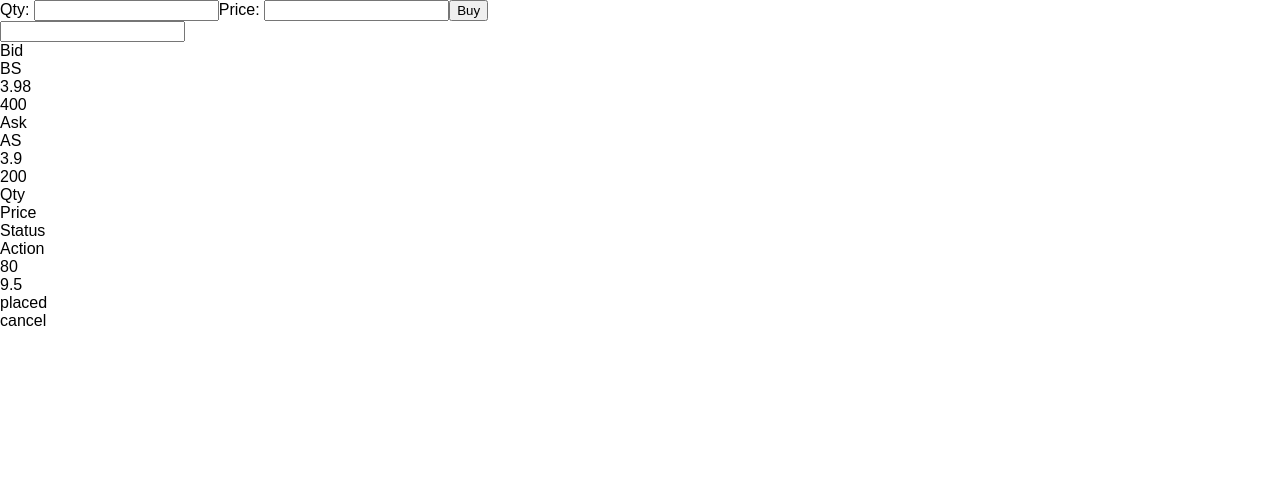
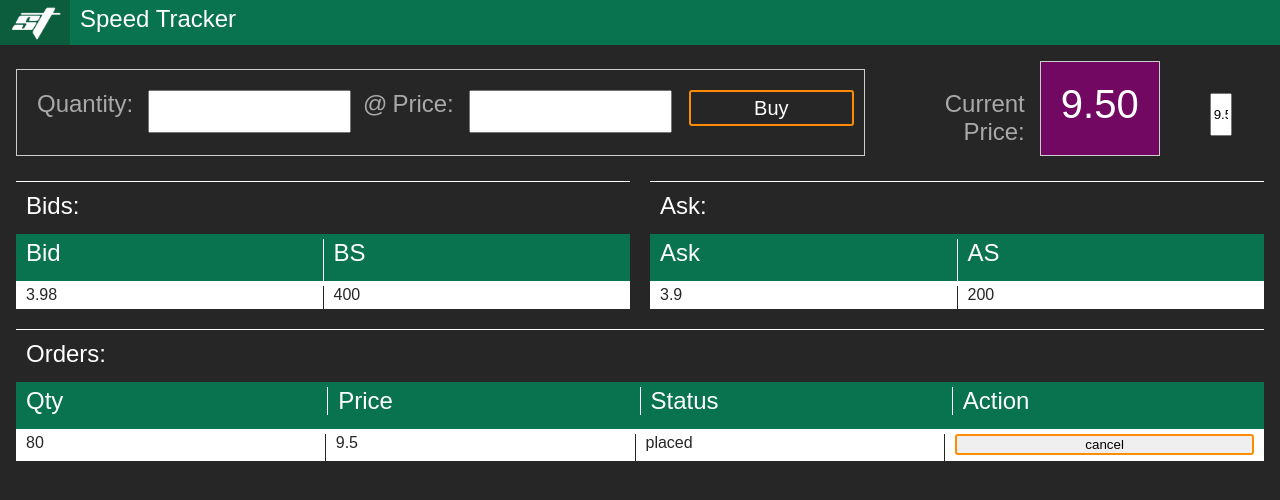
Before and after one commit to alwasa0b/speed-trading, a React (Create React App) app: page / in a window 1280 px wide. Shown: the top 500 px of the page. Built offline with nearby package versions, Linux system fonts and the light colour scheme.

Commit message:
Updated CSS throughout, WIP

```diff
--- a/package.json
+++ b/package.json
@@ -3,6 +3,7 @@
   "version": "0.1.0",
   "private": true,
   "dependencies": {
+    "eslint": "^4.18.2",
     "react": "^16.2.0",
     "react-dom": "^16.2.0",
     "react-redux": "^5.0.7",
--- a/public/index.html
+++ b/public/index.html
@@ -10,6 +10,7 @@
     -->
     <link rel="manifest" href="%PUBLIC_URL%/manifest.json">
     <link rel="shortcut icon" href="%PUBLIC_URL%/favicon.ico">
+    <link href="https://fonts.googleapis.com/css?family=Roboto" rel="stylesheet">
     <!--
       Notice the use of %PUBLIC_URL% in the tags above.
       It will be replaced with the URL of the `public` folder during the build.
--- a/src/App.css
+++ b/src/App.css
@@ -1,28 +1,354 @@
-.App {
-  text-align: center;
+/* app parts */
+
+.st-app-header {
+  background-color: #08734E;
+  height: 45px;
+  color: white;
+  display: flex;
 }
 
-.App-logo {
-  animation: App-logo-spin infinite 20s linear;
-  height: 80px;
+.st-app-title {
+  font-size: 1.5em;
+  font-family: 'Roboto-thin', sans-serif;
+  flex: 1;
+  margin-left: 10px;
+  margin-top: 5px;
 }
 
-.App-header {
-  background-color: #222;
-  height: 150px;
+.st-app-logo {
+  width: 70px;
+  height: 100%;
+  background-color: #0c5c3e;
+}
+
+.st-app-logo img {
+  height: 80%;
+  padding-top: 6px;
+  margin-left: 10px;
+}
+
+.st-app-main {
+  padding: 1em;
+  background-color: #262626;
+  color: darkgrey;
+  height: 100vh;
+}
+
+.st-level1-wrapper {
+  display: flex;
+  flex-direction: row;
+}
+
+/* order action section */
+
+.order-action-wrapper {
+  display: flex;
+  align-content: stretch;
+  align-items: stretch;
+  margin-top: 0.5em;
+  border: 0.15px solid #CCCCCC;
   padding: 20px;
+}
+
+.st-label-div {
+
+  margin-right: 15px;
+  flex: 0.05;
+  font-size: 1.5em;
+  font-family: 'Roboto-thin', sans-serif;
+  text-align: right;
+}
+
+.st-text-div {
+  margin-left: 5px;
+  margin-right: 5px;
+  font-size: 1.5em;
+  font-family: 'Roboto-thin', sans-serif;
+  text-align: right;
+}
+
+.st-input-div {
+  margin-right: 15px;
+  flex: 0.40;
+}
+
+.st-input-div input {
+  margin-right: 10px;
+  width: 100%;
+  height: 2.75em;
+}
+
+.st-btn-div {
+  height: 2.25em;
+  flex: 0.25;
+}
+
+.st-btn-div button {
+  height: 100%;
+  width: 100%;
+  font-size: 1.25em;
+  font-family: 'Roboto-light', sans-serif;
+  border-radius: 3px;
+  margin-left: 10px;
+  margin-right: 15px;
+  cursor: pointer;
+  min-width: 140px;
+  border: 2px solid #FF8C00;
+  background:transparent;
   color: white;
 }
 
-.App-title {
-  font-size: 1.5em;
+.st-btn-div button:hover {
+  background-color: #ffae4c;
+  color: #262626;
 }
 
-.App-intro {
-  font-size: large;
+/* orders section */
+
+.st-orders-section-wrapper {
+  width: 100%;
+  margin-top: 20px;
 }
 
-@keyframes App-logo-spin {
-  from { transform: rotate(0deg); }
-  to { transform: rotate(360deg); }
+.st-section-title {
+  height: 1.75em;
+  margin-top: 5px;
+  font-size: 1.5em;
+  font-family: 'Roboto-thin', sans-serif;
+  padding-left: 10px;
+  padding-top: 10px;
+  color: #FFFFFF;
+  border-top: 1px solid #FFFFFF;
 }
+
+.st-orders-header-row {
+  display: flex;
+  flex-direction: row;
+  width: 100%;
+  background-color: #08734E;
+}
+.st-orders-header-row div {
+  flex: 1;
+  height: 1.75em;
+  margin-top: 5px;
+  font-size: 1.5em;
+  font-family: 'Roboto-thin', sans-serif;
+  padding-left: 10px;
+  color: #FFFFFF;
+}
+
+.st-orders-header-row div:not(:first-child)  {
+  border-left: 1px solid #FFFFFF;
+  height: 90%;
+}
+
+.st-orders {
+  width: 100%;
+  background-color: #FFFFFF;
+  overflow-y: auto;
+}
+
+.orders-row {
+  width: 100%;
+  display: flex;
+  height: 2em;
+}
+
+.orders-row div {
+  flex: 1;
+  color: #262626;
+  margin-top: 5px;
+  padding-left: 10px;
+  height: 100%;
+}
+
+.orders-row div:not(:first-child)  {
+  border-left: 1px solid #262626;
+  height: 90%;
+}
+
+/* orders table action button */
+.st-action-column {
+  padding-right: 10px;
+}
+.st-action-column button {
+  border-radius: 3px;
+  cursor: pointer;
+  border: 2px solid #FF8C00;
+  width: 100%;
+}
+
+.st-action-column button:hover {
+  background-color: #ffae4c;
+}
+
+/* level 2 section */
+
+.st-level2-wrapper {
+  width: 100%;
+  display: flex;
+  margin-top: 20px;
+}
+
+/* bid section */
+
+.st-bid-wrapper {
+  display: flex;
+  flex-direction: column;
+  width: 100%;
+  flex: 0.5;
+  margin-right: 10px;
+}
+
+.st-bid-header-row {
+  display: flex;
+  flex-direction: row;
+  width: 100%;
+  background-color: #08734E;
+}
+
+.st-bid-header-row div {
+  flex: 1;
+  height: 1.75em;
+  margin-top: 5px;
+  font-size: 1.5em;
+  font-family: 'Roboto-thin', sans-serif;
+  padding-left: 10px;
+  color: #FFFFFF;
+}
+
+.st-bid-header-row div:not(:first-child)  {
+  border-left: 1px solid #FFFFFF;
+  height: 90%;
+}
+
+.st-bids {
+  width: 100%;
+  background-color: #FFFFFF;
+  overflow-y: auto;
+}
+
+.st-bid-row {
+  width: 100%;
+  display: flex;
+  height: 1.75em;
+}
+
+.st-bid-row div {
+  flex: 1;
+  color: #262626;
+  margin-top: 5px;
+  padding-left: 10px;
+}
+
+.st-bid-row div:not(:first-child)  {
+  border-left: 1px solid #262626;
+  height: 90%;
+}
+
+/* ask section */
+
+.st-ask-wrapper {
+  display: flex;
+  flex-direction: column;
+  width: 100%;
+  flex: 0.5;
+  margin-left: 10px;
+}
+.st-ask-header-row {
+  display: flex;
+  flex-direction: row;
+  width: 100%;
+  background-color: #08734E;
+}
+
+.st-ask-header-row div {
+  flex: 1;
+  height: 1.75em;
+  margin-top: 5px;
+  font-size: 1.5em;
+  font-family: 'Roboto-thin', sans-serif;
+  padding-left: 10px;
+  color: #FFFFFF;
+}
+
+.st-ask-header-row div:not(:first-child)  {
+  border-left: 1px solid #FFFFFF;
+  height: 90%;
+}
+
+.st-asks {
+  width: 100%;
+  background-color: #FFFFFF;
+  overflow-y: auto;
+}
+
+.st-ask-row {
+  width: 100%;
+  display: flex;
+  height: 1.75em;
+}
+
+.st-ask-row div {
+  flex: 1;
+  color: #262626;
+  margin-top: 5px;
+  padding-left: 10px;
+}
+
+.st-ask-row div:not(:first-child)  {
+  border-left: 1px solid #262626;
+  height: 90%;
+}
+
+/* ticker section */
+
+.st-ticker-wrapper {
+  display: flex;
+  align-content: stretch;
+  align-items: stretch;
+
+  padding-left: 20px;
+  padding-right: 20px;
+  flex: 1;
+}
+
+.st-ticker-price {
+  display: flex;
+  align-content: stretch;
+  align-items: stretch;
+  flex: 1;
+  margin-right: 30px;
+}
+
+.st-ticker-price-label {
+  margin-right: 15px;
+  margin-top: 1.2em;
+  flex: 0.05;
+  font-size: 1.5em;
+  font-family: 'Roboto-thin', sans-serif;
+  text-align: right;
+  min-width: 140px;
+}
+
+.st-ticker-price-value {
+  border: 0.15px solid #CCCCCC;
+  color: #FFFFFF;
+  padding: 20px;
+  background-color: #730863;
+  font-size: 2.5em;
+  font-family: 'Roboto-thin', sans-serif;
+  text-align: right;
+  width: 100%;
+}
+
+.st-ticker-live {
+  margin-top: 0.75em;
+  padding: 20px;
+  flex: 0.5;
+}
+
+.st-ticker-live input {
+  width: 100%;
+  height: 2.75em;
+ }
--- a/src/App.js
+++ b/src/App.js
@@ -1,19 +1,29 @@
 import React, { Component } from "react";
-import logo from "./logo.svg";
 import "./App.css";
 import OrderAction from "./OrderAction";
 import Ticker from "./Ticker";
 import LevelTwo from "./LevelTwo";
 import Orders from "./Orders";
+import mainLogo from'./images/speed_trader_logo.png';
 
 class App extends Component {
   render() {
     return (
       <div>
-        <OrderAction />
-        <Ticker />
-        <LevelTwo />
-        <Orders />
+        <div className={"st-app-header"}>
+            <div className={"st-app-logo"}>
+              <img  src={mainLogo} alt="ST"/>
+            </div>
+            <div className={"st-app-title"}>Speed Tracker</div>
+        </div>
+        <div className={"st-app-main"}>
+        <div className={"st-level1-wrapper"}>
+            <OrderAction />
+            <Ticker />
+        </div>
+            <LevelTwo />
+            <Orders />
+        </div>
       </div>
     );
   }
--- a/src/LevelTwo.js
+++ b/src/LevelTwo.js
@@ -5,32 +5,37 @@ export default ({
   asks = [{ ask: 3.9, as: 200 }]
 }) => {
   return (
-    <div>
-      <div className={"bid-header-row"}>
+    <div className={"st-level2-wrapper"}>
+    <div className={"st-bid-wrapper"}>
+    <div className={"st-section-title"}>Bids:</div>
+        <div className={"st-bid-header-row"}>
           <div className={"bid-column"}>Bid</div>
           <div className={"bs-column"}>BS</div>
         </div>
-      <div className={"bids"}>
+        <div className={"st-bids"}>
           {bids.map((bid, i) => (
-          <div className={"bid-row"} key={i}>
+            <div className={"st-bid-row"} key={i}>
               <div className={"bid-column"}>{bid.bid}</div>
               <div className={"bs-column"}>{bid.bs}</div>
             </div>
           ))}
         </div>
-      <div />
-      <div className={"ask-header-row"}>
+    </div>
+    <div className={"st-ask-wrapper"}>
+    <div className={"st-section-title"}>Ask:</div>
+      <div className={"st-ask-header-row"}>
         <div className={"ask-column-header"}>Ask</div>
         <div className={"as-column-header"}>AS</div>
       </div>
-      <div className={"asks"}>
+      <div className={"st-asks"}>
         {asks.map((ask, i) => (
-          <div className={"ask-row"} key={i}>
+          <div className={"st-ask-row"} key={i}>
             <div className={"ask-column"}>{ask.ask}</div>
             <div className={"as-column"}>{ask.as}</div>
           </div>
         ))}
       </div>
     </div>
+  </div>
   );
 };
--- a/src/OrderAction.js
+++ b/src/OrderAction.js
@@ -8,30 +8,40 @@ export default ({
   placeBuyOrder = () => {}
 }) => {
   return (
-    <div>
-      <label className={"qty-label"}>
-        Qty:{" "}
-      </label>
+    <div className={"order-action-wrapper"}>
+
+      <div className={"st-label-div"}>
+        Quantity:
+      </div>
+      <div className={"st-input-div"}>
         <input
           type="text"
           id="qty"
           value={qty}
-        className={"qty-value"}
+          className={"input-qty"}
           onKeyDown={e =>
             e.key == "Enter" ? updateQuantity(e.target.value) : null
           }
         />
-      <label className={"price-label"}>
-        Price:{" "}
-      </label>
+      </div>
+      <div className={"st-text-div"}>
+      @
+    </div>
+      <div className={"st-label-div"}>
+        Price:
+      </div>
+      <div className={"st-input-div"}>
         <input
           type="text"
           id="price"
           value={price}
-        className={"price-value"}
+          className={"input-price"}
           onKeyDown={e => (e.key == "Enter" ? updatePrice(e.target.value) : null)}
         />
-      <button onClick={() => placeBuyOrder()}>Buy</button>
+      </div>
+      <div className={"st-btn-div"}>
+      <button className={"btn-buy"} onClick={() => placeBuyOrder()}>Buy</button>
+    </div>
     </div>
   );
 };
--- a/src/Orders.js
+++ b/src/Orders.js
@@ -4,20 +4,23 @@ export default ({
   orders = [{ qty: 80, price: 9.5, status: "placed", action: "cancel" }]
 }) => {
   return (
-    <div className={"orders-section"}>
-      <div className={"orders-header-row"}>
+    <div className={"st-orders-section-wrapper"}>
+    <div className={"st-section-title"}>Orders:</div>
+      <div className={"st-orders-header-row"}>
         <div className={"qty-column-header"}>Qty</div>
         <div className={"price-column-header"}>Price</div>
         <div className={"status-column-header"}>Status</div>
         <div className={"action-column-header"}>Action</div>
       </div>
-      <div className={"orders"}>
+      <div className={"st-orders"}>
         {orders.map((order, i) => (
           <div className={"orders-row"} key={i}>
             <div className={"qty-column"}>{order.qty}</div>
             <div className={"price-column"}>{order.price}</div>
             <div className={"status-column"}>{order.status}</div>
-            <div className={"action-column"}>{order.action}</div>
+            <div className={"st-action-column"}>
+              <button >{order.action}</button>
+            </div>
           </div>
         ))}
       </div>
--- a/src/Ticker.js
+++ b/src/Ticker.js
@@ -1,14 +1,19 @@
 import React from "react";
 
-export default ({ ticker = "", updateTicker = () => {} }) => {
+export default ({ ticker = "9.50", updateTicker = () => {} }) => {
   return (
-    <div>
-      <input
-        id="ticker"
-        onKeyDown={e => (e.key == "Enter" ? updateTicker(e.target.value) : null)}
-        value={ticker}
-      />
-      <div id="display-ticker">{ticker}</div>
+    <div className={"st-ticker-wrapper"}>
+    <div className={"st-ticker-price"}>
+    <div className={"st-ticker-price-label"} id="display-ticker">Current Price:</div>
+    <div className={"st-ticker-price-value"} id="display-ticker">{ticker}</div>
+    </div>
+    <div className={"st-ticker-live"} >
+        <input
+          id="ticker"
+          onKeyDown={e => (e.key == "Enter" ? updateTicker(e.target.value) : null)}
+          value={ticker}
+        />
+      </div>
     </div>
   );
 };
```
Also changed, not shown: src/images/speed_trader_logo.png (added), 1 other file (tests, documents, lock files or other folders). Lines whose indentation alone changed are shown as unchanged.
